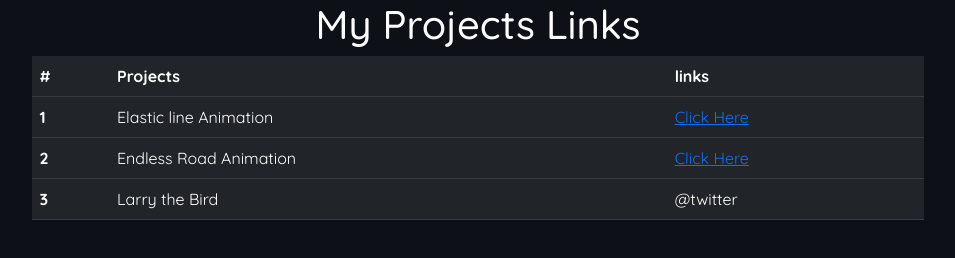
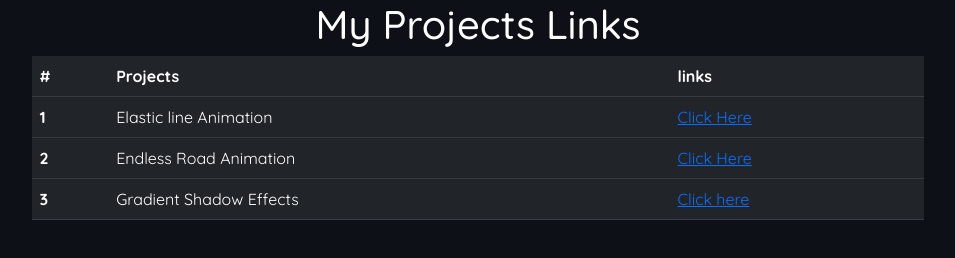
Before and after one commit to officialprinceverma/Css-Animation, a plain HTML site: page index.html in a window 1280 px wide. Shown: the whole page, without its empty margins (162-1117 px from the left). Drawn offline with nearby package versions, Linux system fonts and the light colour scheme.

Commit message:
Update index.html

```diff
--- a/index.html
+++ b/index.html
@@ -49,8 +49,8 @@
                                 </tr>
                                 <tr>
                                     <th scope="row">3</th>
-                                    <td>Larry the Bird</td>
-                                    <td>@twitter</td>
+                                    <td>Gradient Shadow Effects</td>
+                                    <td><a href="https://officialprinceverma.github.io/Css-Animation/project3/" target="_blank">Click here</a></td>
                                 </tr>
                             </tbody>
                     </div>
```
